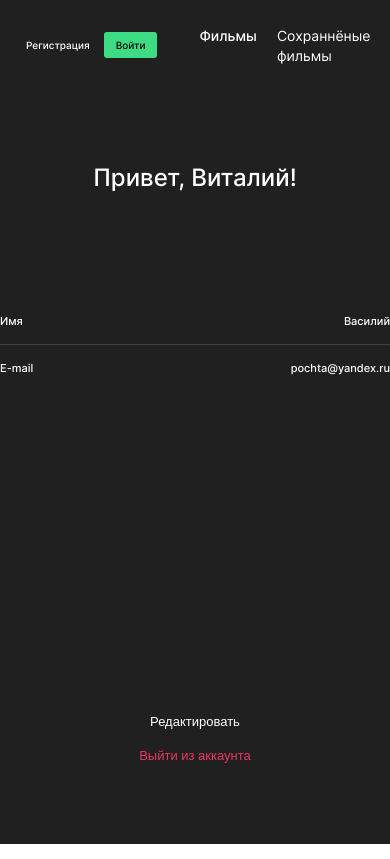
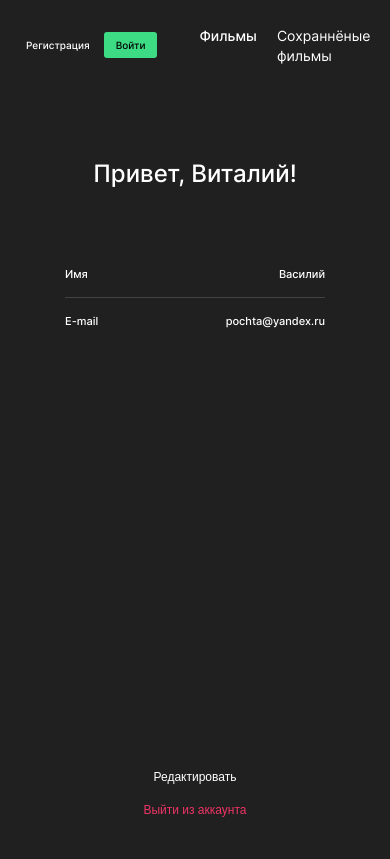
Before and after one commit to Z1zan/movies-explorer-frontend, a React (Create React App) app: page /profile in a window 390 px wide. Shown: the top 859 px of the page. Built offline with nearby package versions, Linux system fonts and the light colour scheme.

Commit message:
add: адаптив для profile page

```diff
--- a/src/components/App/App.css
+++ b/src/components/App/App.css
@@ -154,11 +154,10 @@ form__label_password {
 }
 
 @media screen and (max-width: 768px) {
-  /* На макете есть данный отступ, но выглядит данный ход - так себе */
-  /*._form {*/
-  /*  padding: 232px 0;*/
-  /*  height: calc(100vh - 464px);*/
-  /*}*/
+  ._form {
+    padding: 232px 0;
+    height: calc(100vh - 464px);
+  }
 
   ._form-title {
     font-size: 24px;
--- a/src/components/Profile/Profile.css
+++ b/src/components/Profile/Profile.css
@@ -50,6 +50,7 @@
     display: flex;
     flex-direction: column;
     width: max-content;
+    margin-top: 100px;
 }
 
 .profile__btn {
@@ -81,3 +82,31 @@
     line-height: 16px;
     color: #EE3465;
 }
+
+@media screen and (max-width: 768px) {
+    .profile {
+        padding: 236px 0 269px;
+        height: calc(100vh - 603px);
+    }
+
+    .profile__inputs {
+        margin-top: 96px;
+    }
+}
+
+@media screen and (max-width: 641px) {
+    .profile {
+        padding: 70px 0 40px;
+        height: calc(100vh - 184px);
+        max-width: 260px;
+    }
+
+    .profile__inputs {
+        margin-top: 80px;
+    }
+
+    .profile__btn {
+        font-size: 12px;
+        line-height: 15px;
+    }
+}
```
